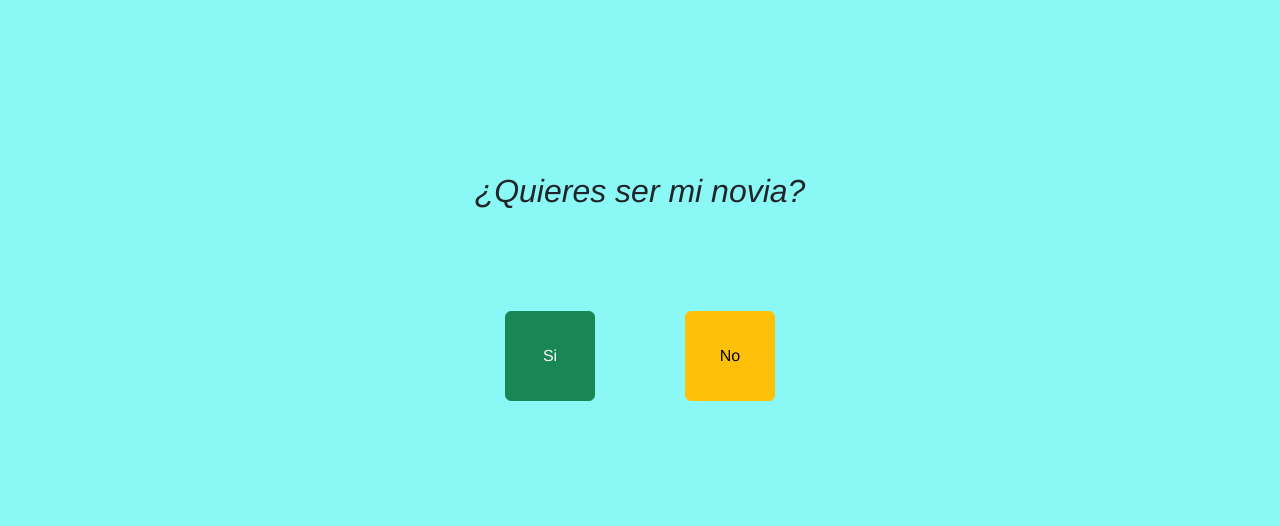
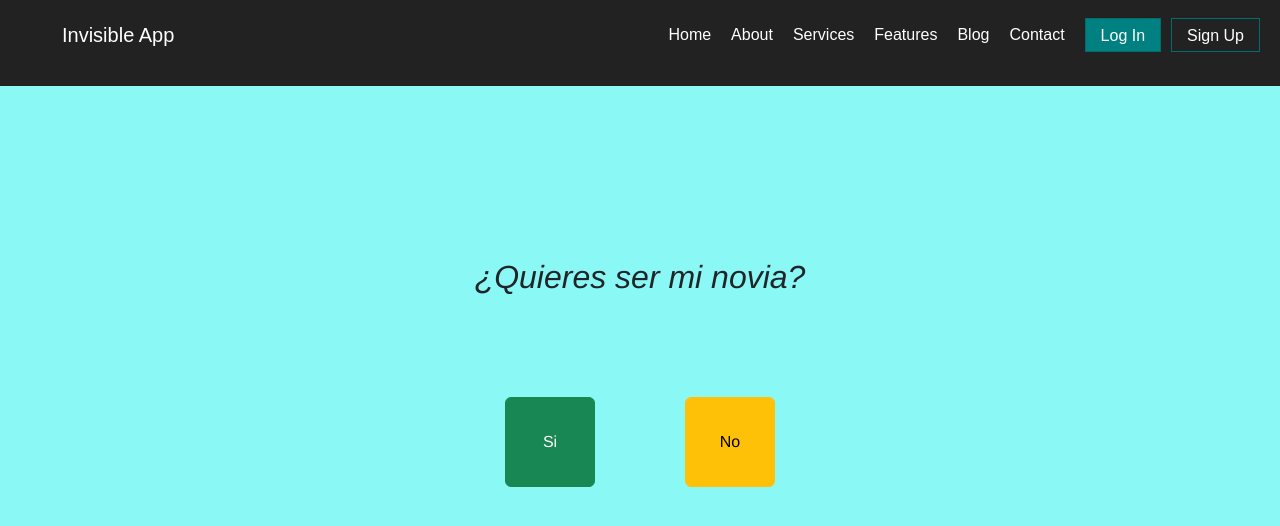
Before and after one commit to Supertepo/Supertepo.github.io, a plain HTML site: page index.html in a window 1280 px wide. Drawn offline with nearby package versions, Linux system fonts and the light colour scheme.

Commit message:
On branch main Your branch is up to date with 'origin/main'.
 Changes to be committed:
	modified:   estilos.css
	modified:   index.html

```diff
--- a/estilos.css
+++ b/estilos.css
@@ -1,7 +1,15 @@
+* {
+    box-sizing: border-box;
+    padding: 0;
+    margin: 0;
+  }
+
+
 body{
     animation-name: Color;
 animation-duration: 3s;
 animation-iteration-count: infinite;
+font-family: sans-serif;
 }
 
 .container{
@@ -52,3 +60,123 @@ color: #F8E0E0;}
 50%{background-color: #2EFEF7}
 100%{background-color: #CEF6F5}
 }
+
+
+  nav {
+    background: #222;
+    padding: 5px 20px;
+  }
+  ul {
+    list-style-type: none;
+  }
+  a {
+    color: white;
+    text-decoration: none;
+  }
+  a:hover {
+    text-decoration: underline;
+  }
+  .logo a:hover {
+    text-decoration: none;
+  }
+  .menu li {
+    font-size: 16px;
+    padding: 15px 5px;
+    white-space: nowrap;
+  }
+  .logo a,
+  .toggle a {
+    font-size: 20px;
+  }
+  .button.secondary {
+    border-bottom: 1px #444 solid;
+  }
+  /* Mobile menu */
+  .menu {
+    display: flex;
+    flex-wrap: wrap;
+    justify-content: space-between;
+    align-items: center;
+  }
+  .toggle {
+    order: 1;
+  }
+  .item.button {
+    order: 2;
+  }
+  .item {
+    width: 100%;
+    text-align: center;
+    order: 3;
+    display: none;
+  }
+  .item.active {
+    display: block;
+  }
+  /* Tablet menu */
+  @media all and (min-width: 600px) {
+    .menu {
+      justify-content: center;
+    }
+    .logo {
+      flex: 1;
+    }
+    .toggle {
+      flex: 1;
+      text-align: right;
+    }
+    .item.button {
+      width: auto;
+      order: 1;
+      display: block;
+    }
+    .toggle {
+      order: 2;
+    }
+    .button.secondary {
+      border: 0;
+    }
+    .button a {
+      padding: 7.5px 15px;
+      background: teal;
+      border: 1px #006d6d solid;
+    }
+    .button.secondary a {
+      background: transparent;
+    }
+    .button a:hover {
+      text-decoration: none;
+    }
+    .button:not(.secondary) a:hover {
+      background: #006d6d;
+      border-color: #005959;
+    }
+    .button.secondary a:hover {
+      color: #ddd;
+    }
+  }
+  /* Desktop menu */
+  @media all and (min-width: 900px) {
+    .item {
+      display: block;
+      width: auto;
+    }
+    .toggle {
+      display: none;
+    }
+    .logo {
+      order: 0;
+    }
+    .item {
+      order: 1;
+    }
+    .button {
+      order: 2;
+    }
+    .menu li {
+      padding: 15px 10px;
+    }
+    .menu li.button {
+      padding-right: 0;
+    }
+  }
--- a/index.html
+++ b/index.html
@@ -10,7 +10,21 @@
     <link rel="stylesheet" href="estilos.css">
 </head>
 <body>
-
+  <nav>
+    <ul class="menu">
+      <li class="logo"><a href="#">Invisible App</a></li>
+      <li class="item"><a href="#">Home</a></li>
+      <li class="item"><a href="#">About</a></li>
+      <li class="item"><a href="#">Services</a></li>
+      <li class="item"><a href="#">Features</a></li>
+      <li class="item"><a href="#">Blog</a></li>
+      <li class="item"><a href="#">Contact</a>
+      </li>
+      <li class="item button"><a href="#">Log In</a></li>
+      <li class="item button secondary"><a href="#">Sign Up</a></li>
+      <li class="toggle"><a href="#"><i class="fas fa-bars"></i></a></li>
+    </ul>
+  </nav>
 <div class="container">
         <p>¿Quieres ser mi novia?
         <br>
@@ -23,6 +37,17 @@
 
 </div>
     <script src="Proceso.js"></script>
+    <script>$(function() {
+      $(".toggle").on("click", function() {
+          if ($(".item").hasClass("active")) {
+              $(".item").removeClass("active");
+              $(this).find("a").html("<i class='fas fa-bars'></i>");
+          } else {
+              $(".item").addClass("active");
+              $(this).find("a").html("<i class='fas fa-times'></i>");
+          }
+      });
+  });</script>
     <script src="https://cdn.jsdelivr.net/npm/bootstrap@5.2.2/dist/js/bootstrap.bundle.min.js" integrity="sha384-OERcA2EqjJCMA+/3y+gxIOqMEjwtxJY7qPCqsdltbNJuaOe923+mo//f6V8Qbsw3" crossorigin="anonymous"></script>
 </body>
 </html>
```
